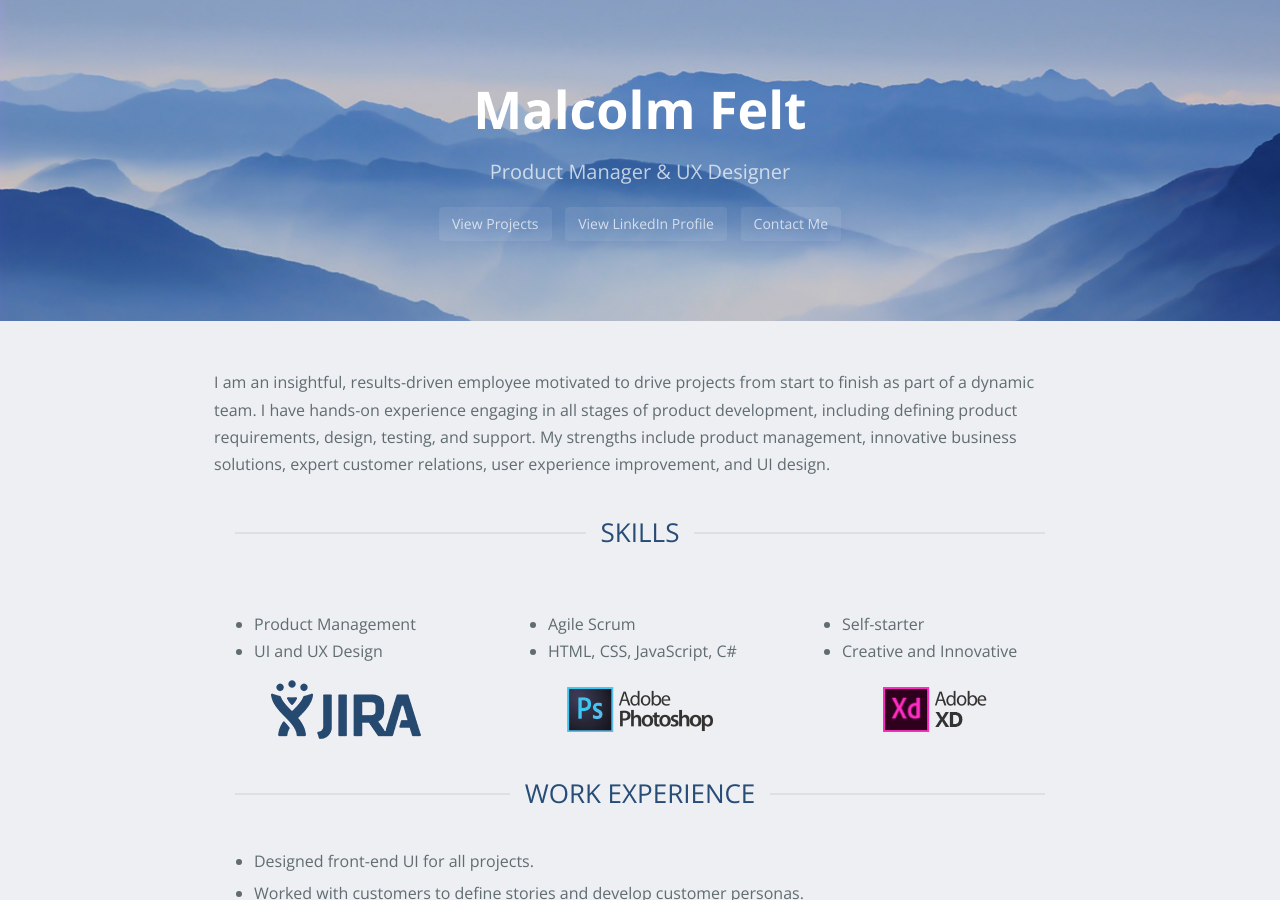
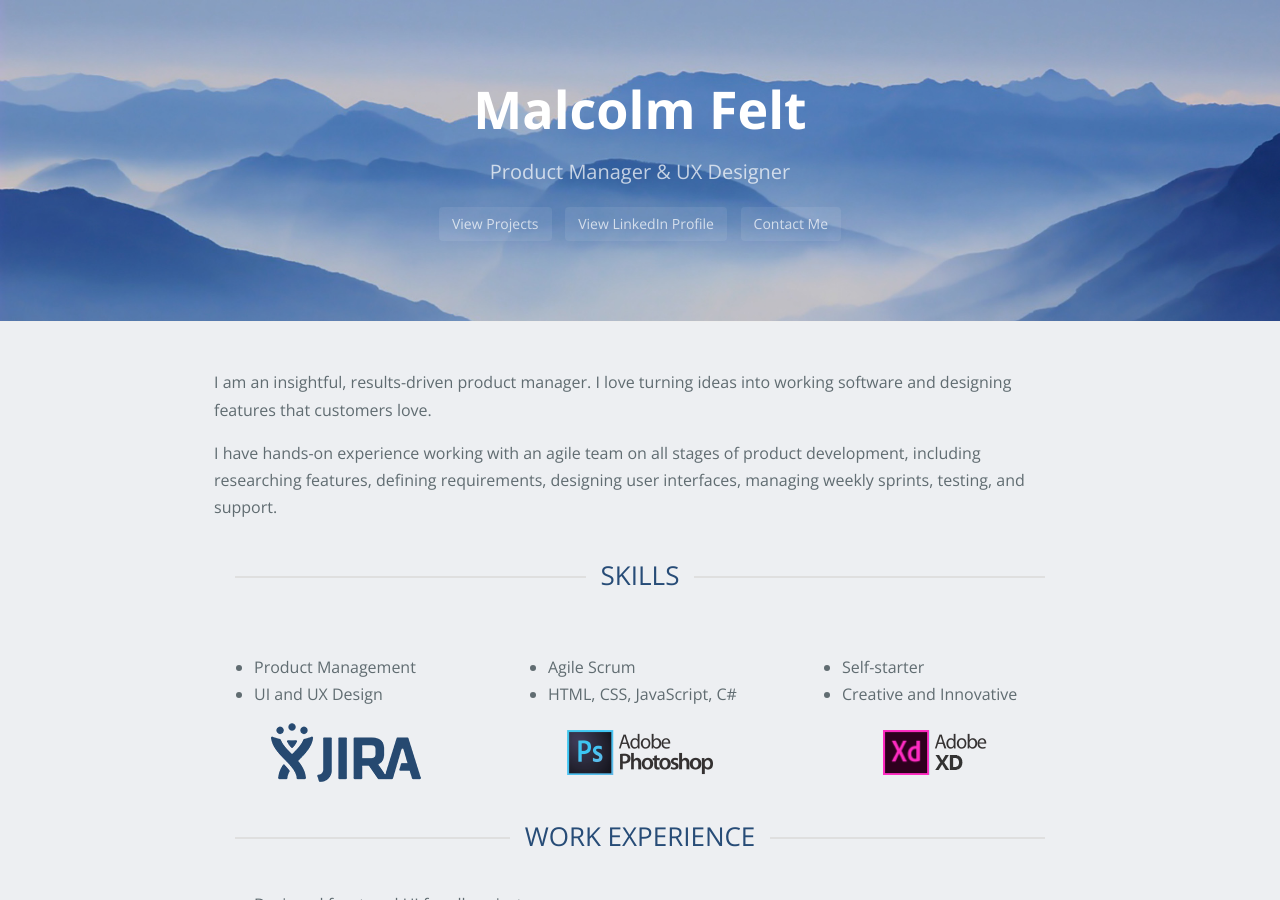
Before and after one commit to mfelt/mfelt.github.io, a Jekyll site: the page built from index.md, in a window 1280 px wide and 900 px high. Built offline with Jekyll 4.4.1, drawn with Linux system fonts in a browser that asks for light colours; nearby versions of some CDN libraries; our own code applies the rules of GitHub Pages for plain Markdown files.

Commit message:
Update index.md

```diff
--- a/index.md
+++ b/index.md
@@ -1,5 +1,7 @@
 <br>
-I am an insightful, results-driven employee motivated to drive projects from start to finish as part of a dynamic team. I have hands-on experience engaging in all stages of product development, including defining product requirements, design, testing, and support. My strengths include product management, innovative business solutions, expert customer relations, user experience improvement, and UI design.
+I am an insightful, results-driven product manager. I love turning ideas into working software and designing features that customers love.
+
+I have hands-on experience working with an agile team on all stages of product development, including researching features, defining  requirements, designing user interfaces, managing weekly sprints, testing, and support.
 
 <h2><span>Skills</span></h2>
 
```
